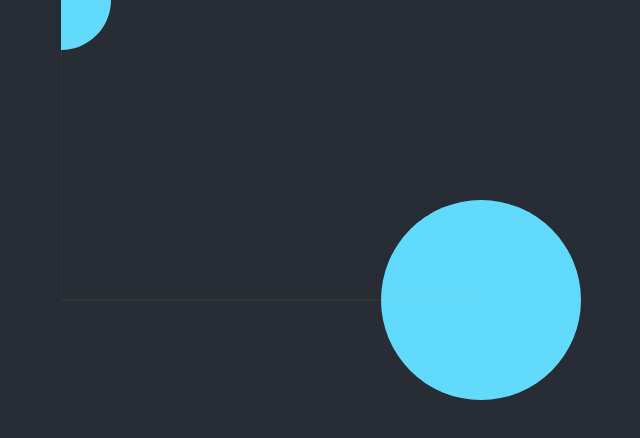
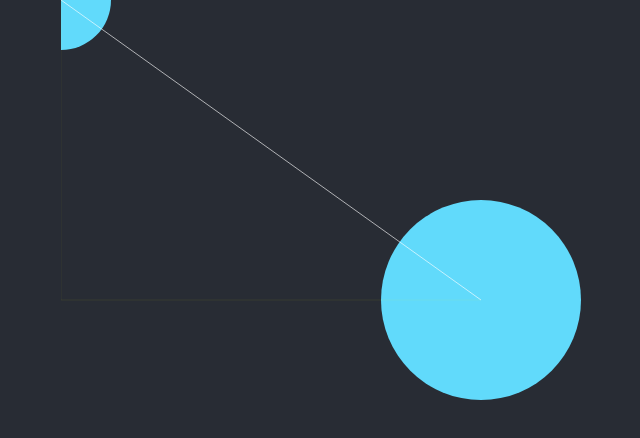
Before and after one commit to jamal7x7/portfolio-app, a React (Create React App) app: page / in a window 1280 px wide. Shown: the top 438 px of the page, without its empty margins (79-719 px from the left). Built offline with nearby package versions, Linux system fonts and the light colour scheme.

Commit message:
test changes with netlify

```diff
--- a/src/App.js
+++ b/src/App.js
@@ -74,6 +74,7 @@ export default () => {
 
     let xj = xb - rb*Math.cos(theta)/Math.cos(tho)
     let yj = yb + rb*Math.cos(theta)/Math.cos(tho)
+
     setCoo({
       ...coo,
 
@@ -115,36 +116,45 @@ export default () => {
                   // fill="#fa8072" />
                   fill="#61DAFB"/>
 
+
+                <path
+                  className='R1R2D2D1'
+                  d={`M ${coo.C1.x} ${coo.C1.y}
+                  L ${coo.C2.x} ${coo.C2.y}
+                  C ${coo.I.x} ${coo.I.y} ${coo.J.x} ${coo.J.y} ${coo.D2.x} ${coo.D2.y}
+                  L ${coo.D1.x} ${coo.D1.y}
+                  C  ${coo.J.x} ${coo.J.y} ${coo.I.x} ${coo.I.y} ${coo.C1.x} ${coo.C1.y}
+                  `}
+                  stroke='#ffffffA9'
+                  fill='#61DAFB' />
+
+                <path
+                  className='C2I'
+                  d={`M ${coo.C2.x} ${coo.C2.y}
+                      L ${coo.I.x} ${coo.I.y}`}
+                  stroke='#ffff00a0'
+                  fill='none' />
+
                 <path
                   className='AB'
                   d={`M ${coo.B.x} ${coo.B.y}
                       L ${coo.A.x} ${coo.A.y}`}
-                  stroke='#ffffff00'
+                  stroke='#ffffffa0'
                   fill='none' />
 
                 <path
                   className='A1A2'
                   d={`M ${coo.A1.x} ${coo.A1.y}
-                      L ${coo.A2.x} ${coo.A2.y}`}
-                  stroke='#ffffff00'
+                  L ${coo.A2.x} ${coo.A2.y}`}
+                  stroke='#ffffffa0'
                   fill='none' />
 
-                <path
-                  className='R1R2D2D1'
-                  d={`M ${coo.C1.x} ${coo.C1.y}
-                      L ${coo.C2.x} ${coo.C2.y}
-                      C ${coo.I.x} ${coo.I.y} ${coo.J.x} ${coo.J.y} ${coo.D2.x} ${coo.D2.y}
-                      L ${coo.D1.x} ${coo.D1.y}
-                      C  ${coo.J.x} ${coo.J.y} ${coo.I.x} ${coo.I.y} ${coo.C1.x} ${coo.C1.y}
-                    `}
-                  stroke='#ffffffA9'
-                  fill='#61DAFB' />
 
                 <path
                   className='B1B2'
                   d={`M ${coo.B1.x} ${coo.B1.y}
                       L ${coo.B2.x} ${coo.B2.y}`}
-                  stroke='#ffffff00'
+                  stroke='#ffffffa0'
                   fill='none' />
 
                 <path
```
